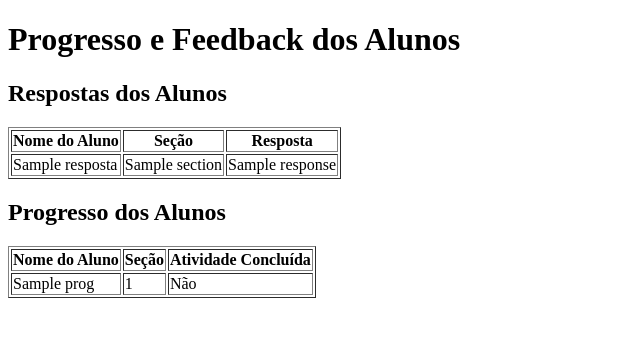
After one commit to allanlealluz/C2W-SAMSUNG_Project, a Flask app: template templates/feedbacks_professor.html in a window 1280 px wide. The commit adds this page. Shown: the top 337 px of the page, without its empty margins (0-640 px from the left). Run offline with Flask 3, Linux system fonts and the light colour scheme; the template is opened without the code that fills it: most values are stand-ins (such as "Sample title", 1, 10 or a date in 2020).

Commit message:
changes 15-09 6

```diff
--- a/templates/dashboard_professor.html
+++ b/templates/dashboard_professor.html
@@ -74,7 +74,7 @@
             <div class="card">
                 <h2 class="card-title">Curso de Robótica</h2>
                 <p class="card-text">Alunos ativos: 25</p>
-                <a href="#" class="btn btn-primary">Ver Progresso dos Alunos</a>
+                <a href="/dashboard_professor/feedbacks" class="btn btn-primary">Ver Progresso dos Alunos</a>
             </div>
         </div>
     </div>
--- /dev/null
+++ b/templates/feedbacks_professor.html
@@ -0,0 +1,43 @@
+<!DOCTYPE html>
+<html lang="en">
+<head>
+    <meta charset="UTF-8">
+    <meta name="viewport" content="width=device-width, initial-scale=1.0">
+    <title>Progresso dos Alunos</title>
+</head>
+<body>
+    <h1>Progresso e Feedback dos Alunos</h1>
+
+    <h2>Respostas dos Alunos</h2>
+    <table border="1">
+        <tr>
+            <th>Nome do Aluno</th>
+            <th>Seção</th>
+            <th>Resposta</th>
+        </tr>
+        {% for resposta in respostas %}
+        <tr>
+            <td>{{ resposta['nome'] }}</td>
+            <td>{{ resposta['section'] }}</td>
+            <td>{{ resposta['response'] }}</td>
+        </tr>
+        {% endfor %}
+    </table>
+
+    <h2>Progresso dos Alunos</h2>
+    <table border="1">
+        <tr>
+            <th>Nome do Aluno</th>
+            <th>Seção</th>
+            <th>Atividade Concluída</th>
+        </tr>
+        {% for prog in progresso %}
+        <tr>
+            <td>{{ prog['nome'] }}</td>
+            <td>{{ prog['section_id'] }}</td>
+            <td>{{ 'Sim' if prog['completou'] == 1 else 'Não' }}</td>
+        </tr>
+        {% endfor %}
+    </table>
+</body>
+</html>
--- a/test.py
+++ b/test.py
@@ -79,20 +79,29 @@ def submit_data():
     return jsonify({"message": "Dados recebidos com sucesso!"}), 200
 @app.route('/submit_response', methods=['POST'])
 def submit_response():
-    if 'user' in session and session['tipo'] == 'aluno':
-        return jsonify({"message": "Usuário não autenticado!"}), 401
     data = request.get_json()
     user_response = data['response']
     section = data['section']
 
+    # Captura o ID do usuário logado
     user_id = session['user']
 
+    # Armazena a resposta no banco de dados
     db = get_db()
     db.execute('INSERT INTO respostas (user_id, section, response) VALUES (?, ?, ?)',
                (user_id, section, user_response))
+
+    # Marcar a seção como concluída
+    db.execute('''
+        INSERT INTO progresso_atividades (user_id, section_id, completou)
+        VALUES (?, ?, 1)
+        ON CONFLICT(user_id, section_id) DO UPDATE SET completou=1
+    ''', (user_id, section))
+
     db.commit()
 
-    return jsonify({"message": "Resposta enviada com sucesso!"})
+    return jsonify({"message": "Resposta enviada e progresso registrado com sucesso!"})
+
 @app.route('/main')
 @app.route('/dashboard_aluno')
 def dashboard_aluno():
@@ -105,5 +114,28 @@ def dashboard_professor():
     if 'user' in session and session['tipo'] == 'professor':
         return render_template('dashboard_professor.html', user=session['user'])
     return redirect(url_for('login'))
+@app.route('/dashboard_professor/feedbacks')
+def ver_feedbacks():
+    if 'user' in session and session['tipo'] == 'professor':
+        db = get_db()
+
+        # Consultar as respostas dos alunos
+        respostas = db.execute('''
+            SELECT usuarios.nome, respostas.section, respostas.response
+            FROM respostas
+            JOIN usuarios ON respostas.user_id = usuarios.id
+        ''').fetchall()
+
+        # Consultar o progresso dos alunos
+        progresso = db.execute('''
+            SELECT usuarios.nome, progresso_atividades.section_id, progresso_atividades.completou
+            FROM progresso_atividades
+            JOIN usuarios ON progresso_atividades.user_id = usuarios.id
+        ''').fetchall()
+
+        return render_template('feedbacks_professor.html', respostas=respostas, progresso=progresso)
+
+    return redirect(url_for('login'))
+
 if __name__ == "__main__":
     app.run(debug=True)
```
Also changed, not shown: schema.sql (+8 -0 lines), templates/robotica.html (+16 -1 lines).
